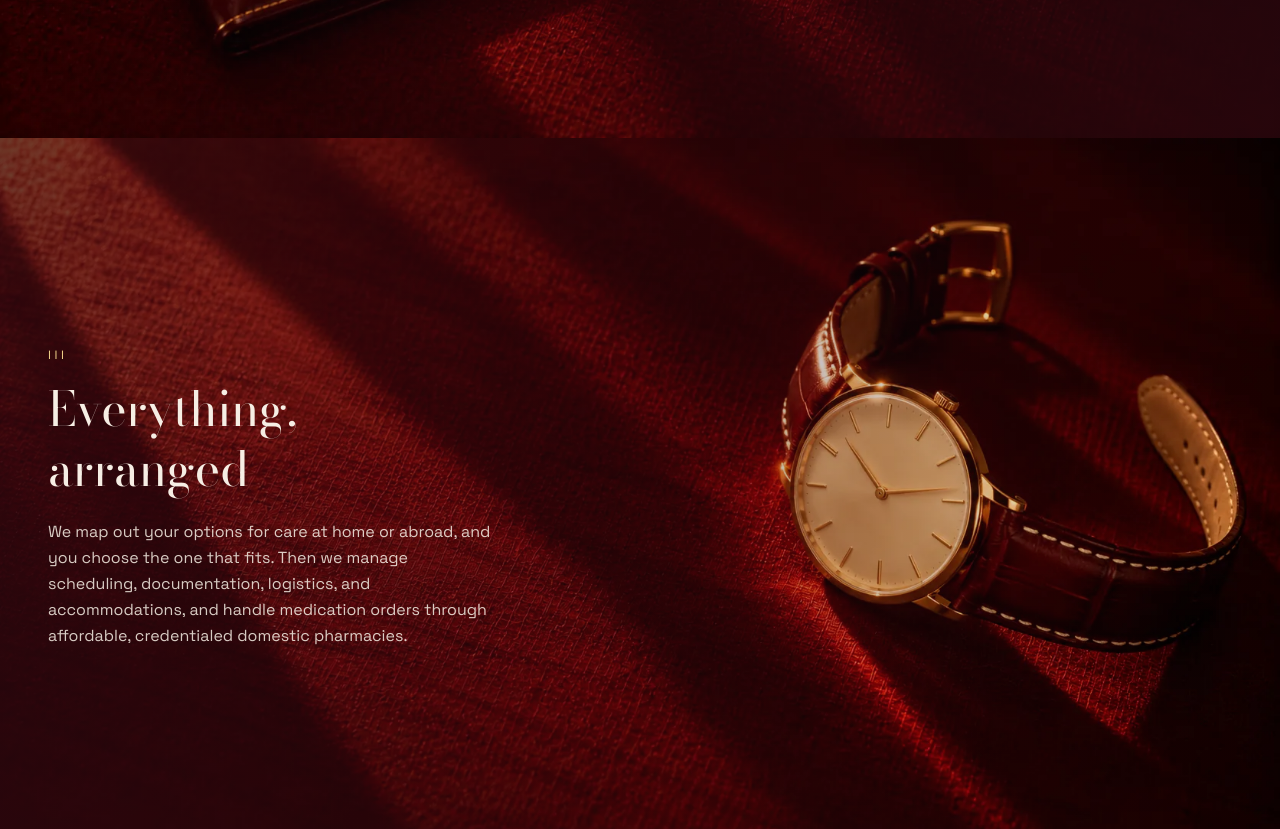
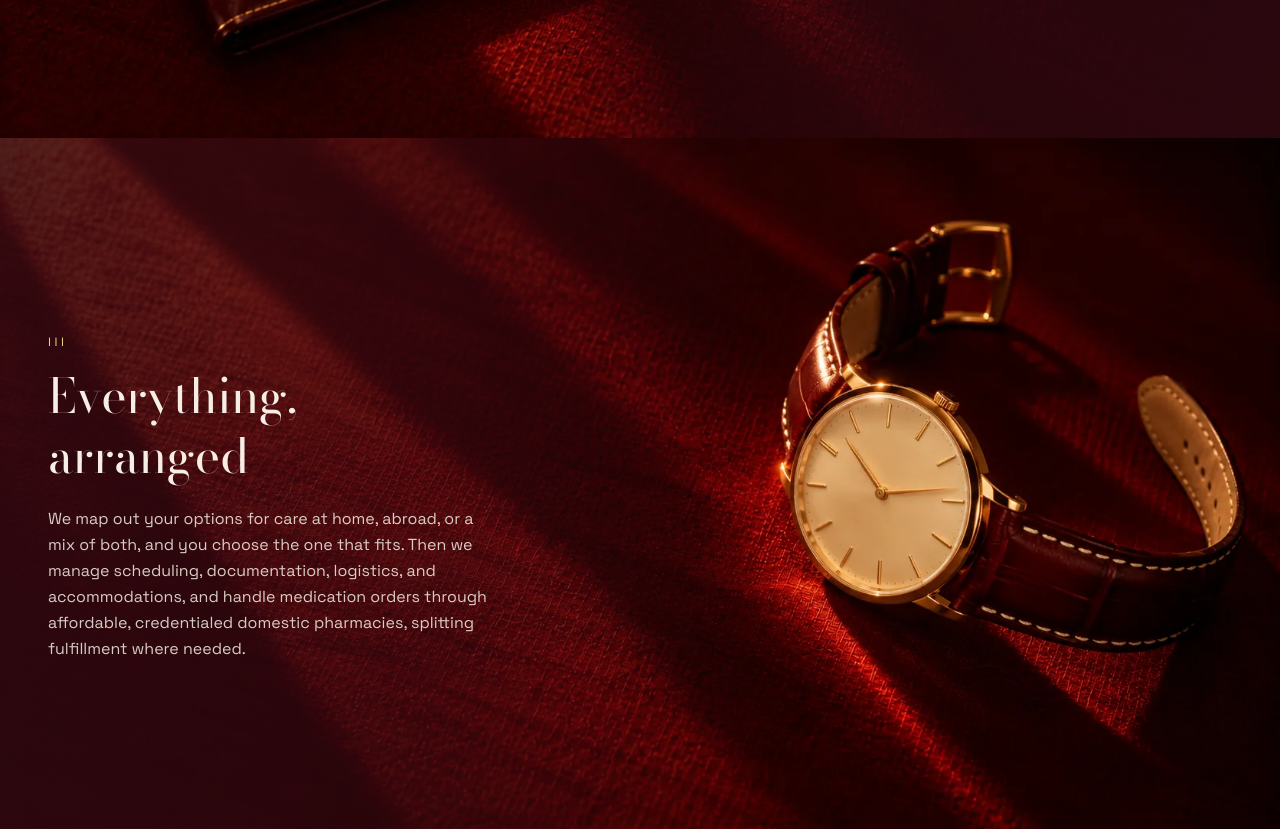
Before and after one commit to Myrakal/myrakal-website, a React (Vite) app: page / in a window 1280 px wide. Shown: the part 2580-3409 px from the top of the page. Built offline with nearby package versions, Linux system fonts and the light colour scheme; the HTML template or start-up script is replaced by a standard one.

Commit message:
Keep scene text readable on tablets and laptops, restore the hybrid and split-fulfillment copy, hide step numerals from screen readers
Co-Authored-By: Claude Opus 5.5 <noreply@anthropic.com>
Claude-Session: https://claude.ai/code/session_01UmuPiPU3Lscv6rXYCUbCym

```diff
--- a/src/components/HowItWorks.tsx
+++ b/src/components/HowItWorks.tsx
@@ -46,9 +46,9 @@ export function HowItWorks() {
         numeral="III"
         title="Everything, arranged"
       >
-        We map out your options for care at home or abroad, and you choose the one that fits. Then we manage
-        scheduling, documentation, logistics, and accommodations, and handle medication orders through affordable,
-        credentialed domestic pharmacies.
+        We map out your options for care at home, abroad, or a mix of both, and you choose the one that fits. Then we
+        manage scheduling, documentation, logistics, and accommodations, and handle medication orders through
+        affordable, credentialed domestic pharmacies, splitting fulfillment where needed.
       </Scene>
       <Scene
         image={glass}
--- a/src/components/Scene.tsx
+++ b/src/components/Scene.tsx
@@ -11,22 +11,22 @@ type SceneProps = {
 export function Scene({ image, imageSmall, alt, textSide, numeral, title, children }: SceneProps) {
   const left = textSide === 'left'
   return (
-    <section className="relative isolate flex flex-col overflow-hidden bg-charcoal sm:min-h-[90svh] sm:flex-row sm:items-center">
+    <section className="relative isolate flex flex-col overflow-hidden bg-charcoal lg:min-h-[90svh] lg:flex-row lg:items-center">
       <img
         src={image}
         srcSet={`${imageSmall} 960w, ${image} 1672w`}
         sizes="100vw"
         alt={alt}
         loading="lazy"
-        className={`aspect-[4/3] w-full object-cover sm:absolute sm:inset-0 sm:-z-20 sm:aspect-auto sm:size-full ${left ? 'object-[75%_50%]' : 'object-[25%_50%]'}`}
+        className={`aspect-[4/3] w-full object-cover sm:aspect-video lg:absolute lg:inset-0 lg:-z-20 lg:aspect-auto lg:size-full ${left ? 'object-[75%_50%]' : 'object-[25%_50%]'}`}
       />
       <div
         aria-hidden="true"
-        className={`absolute inset-0 -z-10 hidden from-charcoal/70 to-transparent sm:block ${left ? 'bg-linear-to-r' : 'bg-linear-to-l'}`}
+        className={`absolute inset-0 -z-10 hidden from-charcoal/85 via-charcoal/60 via-35% to-transparent to-60% lg:block ${left ? 'bg-linear-to-r' : 'bg-linear-to-l'}`}
       />
-      <div className={`mx-auto flex w-full max-w-7xl px-6 pt-10 pb-16 sm:px-12 sm:py-16 ${left ? 'justify-start' : 'justify-end'}`}>
+      <div className={`mx-auto flex w-full max-w-7xl px-6 pt-10 pb-16 sm:px-12 lg:py-16 ${left ? 'justify-start' : 'justify-end'}`}>
         <div className="max-w-md">
-          <p className="font-grotesk text-xs tracking-[0.3em] text-champagne uppercase">{numeral}</p>
+          <p aria-hidden="true" className="font-grotesk text-xs tracking-[0.3em] text-champagne uppercase">{numeral}</p>
           <h3 className="mt-4 font-display text-4xl leading-tight text-cream sm:text-5xl">{title}</h3>
           <p className="mt-5 font-grotesk text-base leading-relaxed text-cream/85">{children}</p>
         </div>
```
Also changed, not shown: 2 other files (tests, documents, lock files or other folders).
